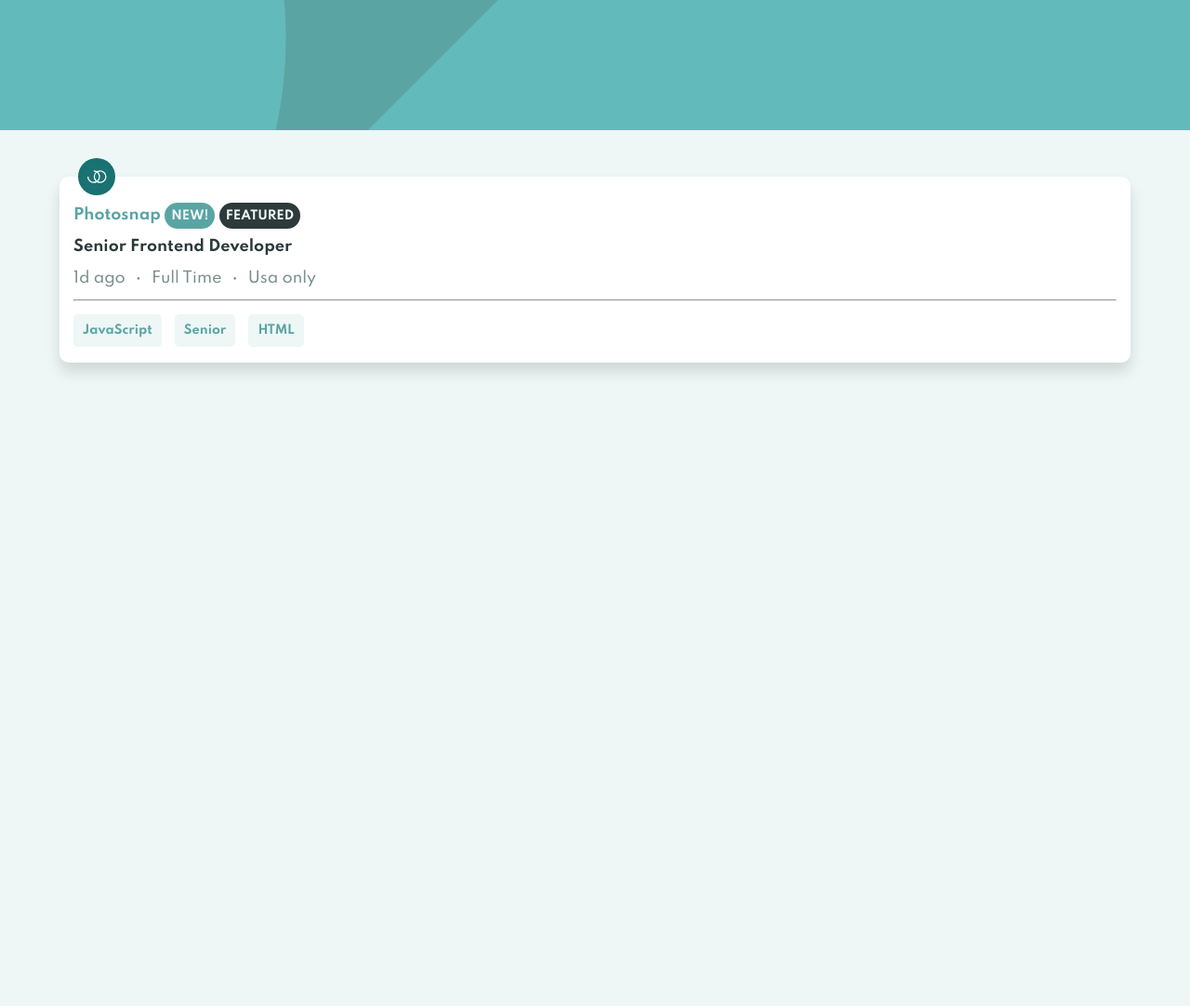
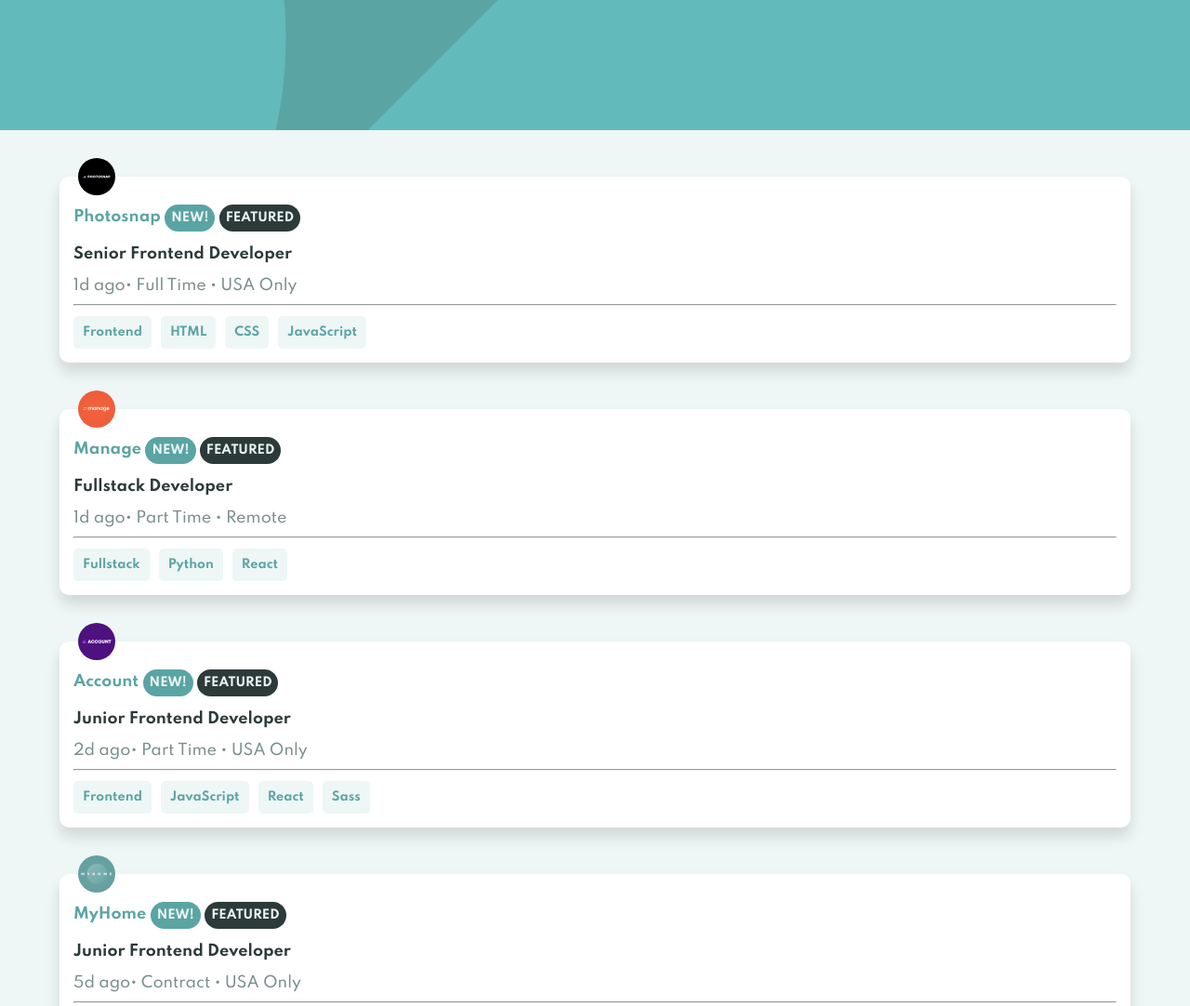
Before and after one commit to MaciejWojtasiak/job-listing-design, a plain HTML site: page index.html in a window 1280 px wide. Shown: the top 1082 px of the page at 93% size. Drawn offline with Linux system fonts and the light colour scheme.

Commit message:
content loaded from json file

```diff
--- a/index.html
+++ b/index.html
@@ -9,39 +9,23 @@
   <link rel="stylesheet" href="styles.css">
   <title>Frontend Mentor | Job Listings</title>
 
-  <!-- Feel free to remove these styles or customise in your own stylesheet 👍 -->
   <style>
     .attribution { font-size: 11px; text-align: center; }
     .attribution a { color: hsl(228, 45%, 44%); }
   </style>
 </head>
 <body>
-
   <header>
 
   </header>
-  <main>
-    <div class="card">
-      <div class="image">
-        <img src="images/the-air-filter-company.svg" alt="">
-      </div>
-      <div class="info">
-        <p id="company">Photosnap <span id="new">NEW!</span> <span id="featured">FEATURED</span></p>
-        <p id="position">Senior Frontend Developer</p>
-        <p id="description">1d ago <span>&#8226;</span> Full Time <span>&#8226;</span> Usa only</p>
-      </div>
-      <hr style="margin-top:10px ;">
-      <div class="languages">
-        <div class="language">JavaScript</div>
-        <div class="language">Senior</div>
-        <div class="language">HTML</div>
-        </div>
-    </div>
+  <main id="mainDiv">
+
+
   </main>
-
   <div class="attribution">
     Challenge by <a href="https://www.frontendmentor.io?ref=challenge" target="_blank">Frontend Mentor</a>.
     Coded by <a href="#">Your Name Here</a>.
   </div>
+  <script src="script.js"></script>
 </body>
 </html>
--- /dev/null
+++ b/script.js
@@ -0,0 +1,56 @@
+(async function getData() {
+    const request = await fetch('./data.json');
+    const data = await request.json();
+
+    await displayData(data);
+})();
+
+
+function displayData(data) {
+    const mainDiv = document.getElementById('mainDiv');
+
+    data.forEach(job => {
+        const div = document.createElement('div');
+        const description = addDescription(job);
+        const requirements = addRequirements(job);
+        let content = '';
+        div.classList.add('card');
+        content += description;
+        content += requirements;
+        div.innerHTML = content;
+        mainDiv.appendChild(div);
+    });
+}
+
+function addDescription(job) {
+    return `
+    <div class="logo" id=${job.id}>
+        <img src="${job.logo}" alt="">
+    </div>
+    <div class="info">
+        <p class="company">${job.company} <span class="new">NEW!</span> <span class="featured">FEATURED</span></p>
+        <p class="position">${job.position}</p>
+        <p class="description">${job.postedAt}<span>&#8226;</span> ${job.contract} <span>&#8226;</span> ${job.location}</p>
+        <hr style="margin-top:10px ;">
+    </div>`
+}
+
+function addRequirements(job) {
+    const languages = job.languages;
+    const tools = job.tools;
+    const role = job.role;
+    let output = '<div class="requirements">';
+    output += `<div class="requirement">${role}</div>`;
+
+    languages.forEach(lang => {
+        output += `<div class="requirement">${lang}</div>`;
+    });
+
+    tools.forEach(tool => {
+        output += `<div class="requirement">${tool}</div>`;
+    });
+
+    output += '</div>';
+
+    return output;
+}
--- a/styles.css
+++ b/styles.css
@@ -14,7 +14,6 @@
 
 body {
     width: 100vw;
-    min-height: 100vh;
     font-family: 'Spartan', sans-serif;
 }
 
@@ -29,7 +28,6 @@ header {
 
 main {
     width: 100%;
-    height: 1000px;
     background-color: var(--Light-Grayish-Cyan);
     overflow: auto;
 }
@@ -49,14 +47,14 @@ main {
     box-shadow: 0px 10px 15px rgba(0, 0, 0, .125);
 }
 
-.image {
+.logo {
     position: absolute;
     top: -20px;
     left: 20px;
     width: 40px;
 }
 
-.image img {
+.logo img {
     width: 100%;
 }
 
@@ -71,37 +69,38 @@ main {
     margin-top: 15px;
 }
 
-p>span {
+.company>span {
+    display: inline-block;
     padding: 7px;
     border-radius: 25px;
     font-size: .8rem;
 }
 
-#new {
+.new {
     color: var(--Light-Grayish-Cyan);
     background-color: var(--Desaturated-Dark-Cyan);
 }
 
-#featured {
+.featured {
     color: var(--Light-Grayish-Cyan);
     background-color: var(--Very-Dark-Grayish-Cyan);
 }
 
-#company {
+.company {
     color: var(--Desaturated-Dark-Cyan);
     font-weight: 700;
 }
 
-#position {
+.position {
     color: var(--Very-Dark-Grayish-Cyan);
     font-weight: 700;
 }
 
-#description {
+.description {
     color: var(--Dark-Grayish-Cyan);
 }
 
-.language {
+.requirement {
     display: inline-block;
     color: var(--Desaturated-Dark-Cyan);
     font-weight: 700;
```
